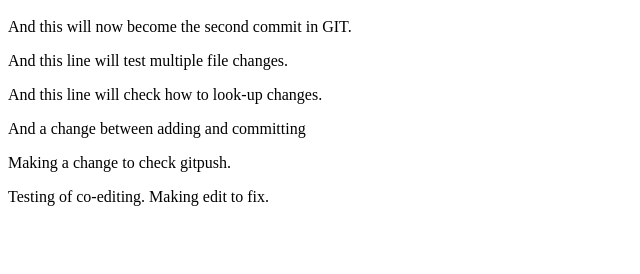
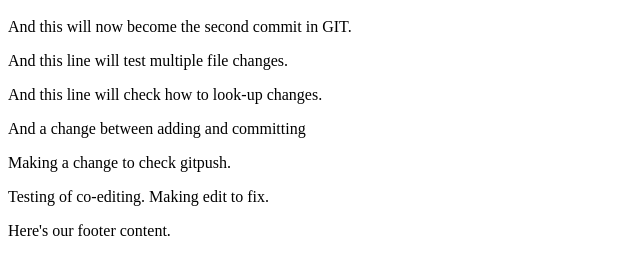
Before and after one commit to northonm31/gamob, a plain HTML site: page index.html in a window 1280 px wide. Shown: the part 48-322 px from the top of the page, without its empty margins (0-640 px from the left). Drawn offline with Linux system fonts and the light colour scheme.

Commit message:
Started footer

```diff
--- a/index.html
+++ b/index.html
@@ -7,5 +7,9 @@
 		<p>And a change between adding and committing</p>
 		<p>Making a change to check gitpush.</p>
 		<p>Testing of co-editing. Making edit to fix.</p>
+
+		<footer>
+			Here's our footer content.
+		</footer>
 	</body>
 </html>
```
